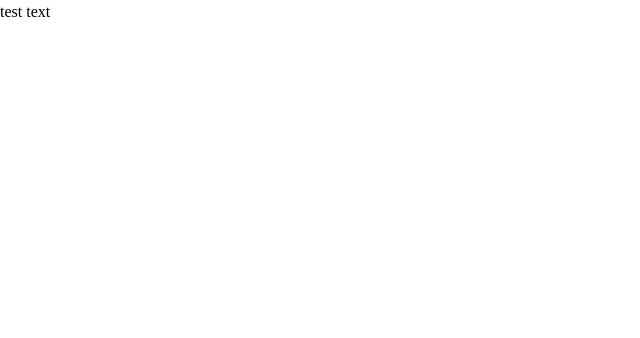
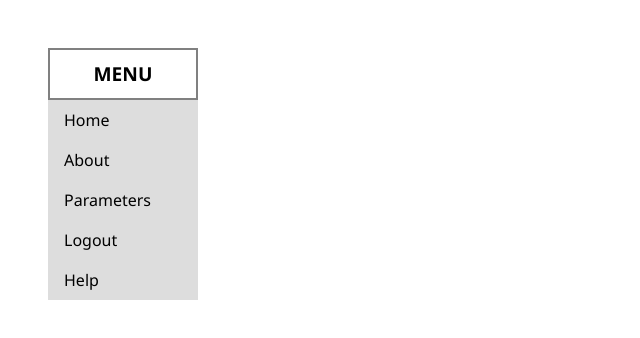
Before and after one commit to theojachiet/dropdown-menu-package, a website built with webpack: page src/template.html in a window 1280 px wide. Shown: the whole page, without its empty margins (0-640 px from the left). Built offline with nearby package versions, Linux system fonts and the light colour scheme.

Commit message:
end result hardcoded in html css

```diff
--- a/src/index.js
+++ b/src/index.js
@@ -1,3 +1,15 @@
 import './reset.css';
+import './style.css';
 
-console.log('hello');
+const container = document.querySelector('.container');
+const title = document.querySelector('.title');
+const list = document.querySelector('ul');
+const listElements = [...document.querySelectorAll('li')];
+
+container.addEventListener('mouseenter', () => {
+    list.classList.add('visible');
+});
+
+container.addEventListener('mouseleave', () => {
+    list.classList.remove('visible');
+})
--- /dev/null
+++ b/src/style.css
@@ -0,0 +1,49 @@
+body {
+    font-family: 'Segoe UI', Tahoma, Geneva, Verdana, sans-serif;
+    padding: 3rem;
+    --width-dropdown: 150px;
+}
+
+.container {
+    width: var(--width-dropdown);
+}
+
+ul {
+    display: none;
+}
+
+ul.visible {
+    padding: 0;
+    margin: 0;
+    list-style-type: none;
+    display: block;
+    width: var(--width-dropdown);
+
+}
+
+.title {
+    font-size: 1.2em;
+    font-weight: bold;
+    text-transform: uppercase;
+    border: 2px solid gray;
+    padding: 0.5em 1em;
+    text-align: center;
+}
+
+.container:hover {
+    .title {
+        background-color: #999;
+        color: whitesmoke;
+        border-color: black;
+    }
+}
+
+li {
+    font-weight: 500;
+    padding: 0.5em 1em;
+    background-color: #ddd;
+}
+
+li:hover {
+    background-color: #eee;
+}
--- a/src/template.html
+++ b/src/template.html
@@ -7,7 +7,16 @@
 </head>
 <body>
     <div class="container">
-        test text
+        <div class="title">Menu</div>
+        <div class="drop-down-list">
+            <ul class="visible">
+                <li>Home</li>
+                <li>About</li>
+                <li>Parameters</li>
+                <li>Logout</li>
+                <li>Help</li>
+            </ul>
+        </div>
     </div>
 </body>
 </html>
```
